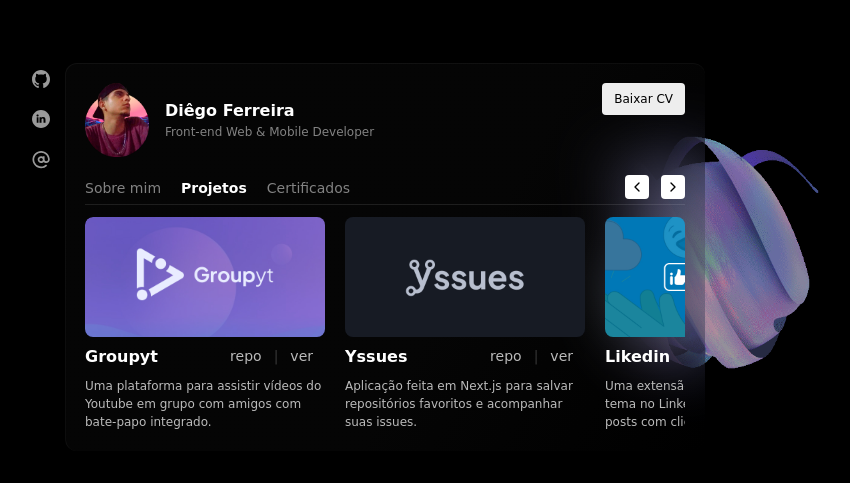
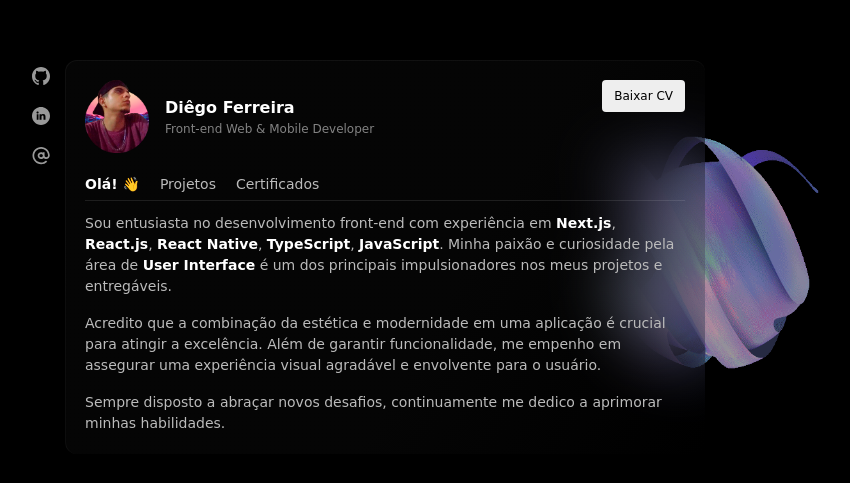
Before and after one commit to diegofrr/portfolio, a plain HTML site: page index.html in a window 1280 px wide. Shown: the part 143-626 px from the top of the page, without its empty margins (255-1105 px from the left). Drawn offline with Linux system fonts and the light colour scheme; a web font is replaced by a local one.

Commit message:
minor updates

```diff
--- a/css/tabs.css
+++ b/css/tabs.css
@@ -28,5 +28,5 @@
 }
 
 .tabs__list :not(li[isActived]) {
-  opacity: 0.5;
+  color: var(--text-secondary);
 }
--- a/index.html
+++ b/index.html
@@ -27,8 +27,8 @@
     <div class="container">
       <div class="tabs__container">
         <ul class="tabs__list">
-          <li>Sobre mim</li>
-          <li isActived>Projetos</li>
+          <li isActived>Olá! 👋</li>
+          <li>Projetos</li>
           <li>Certificados</li>
         </ul>
       </div>
```
